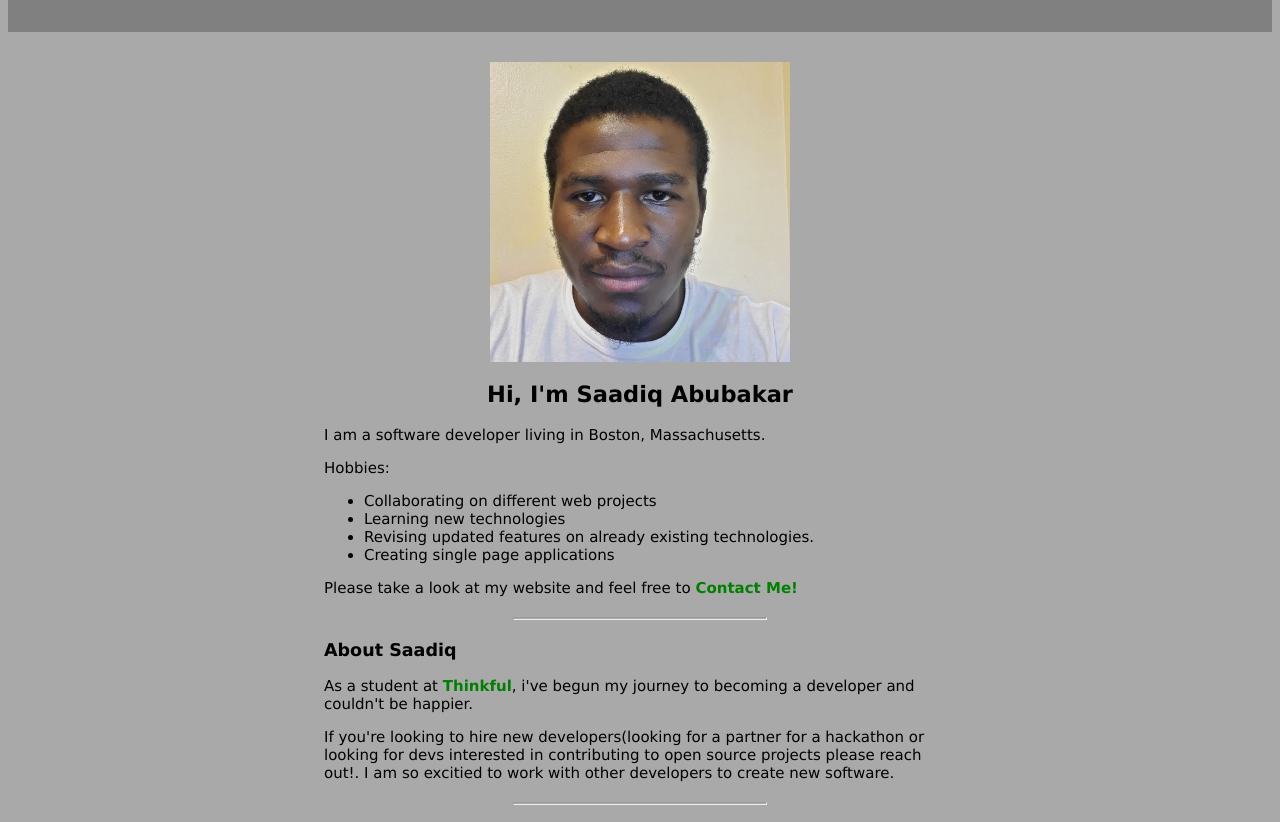
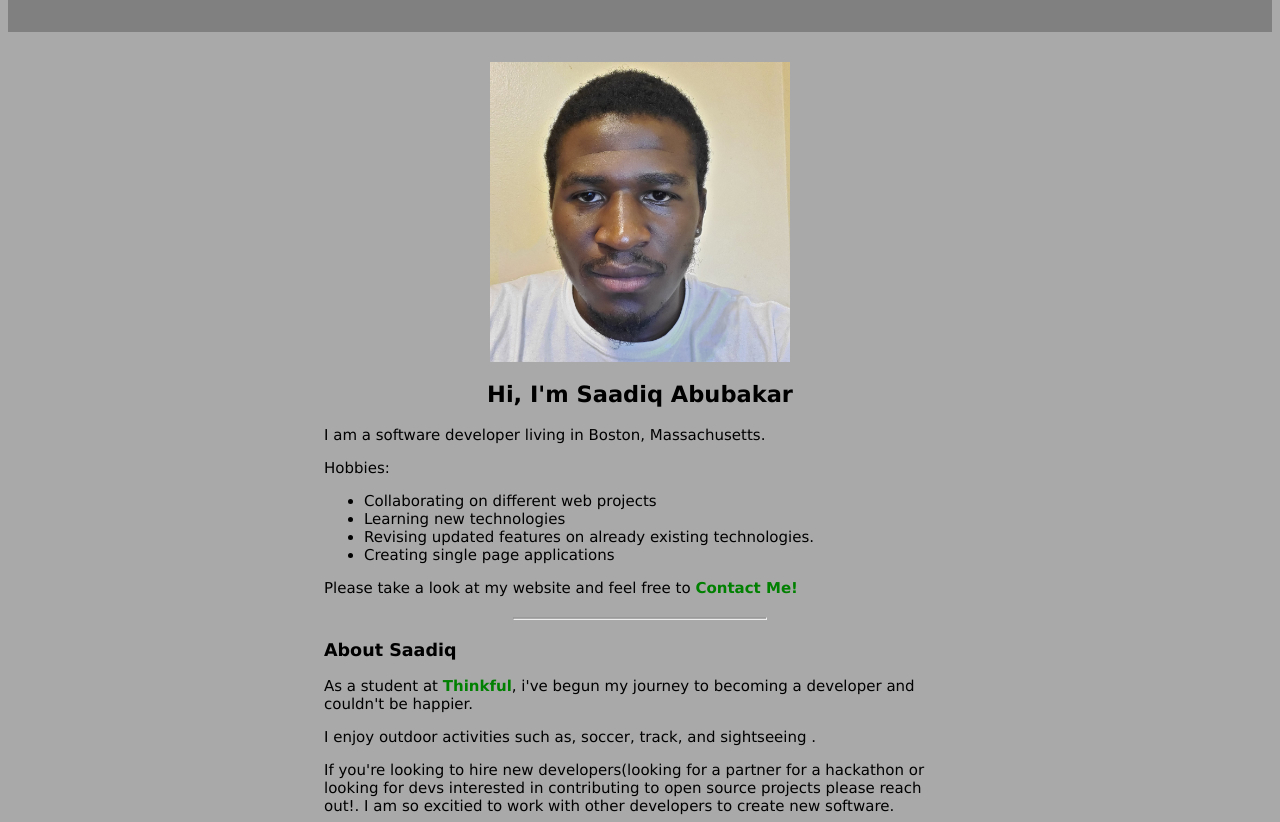
Before and after one commit to Saadiq921/Portfolio1, a plain HTML site: page index.html in a window 1280 px wide. Shown: the part 124-946 px from the top of the page. Drawn offline with Linux system fonts and the light colour scheme; a script that the page names is missing.

Commit message:
update index.html

```diff
--- a/index.html
+++ b/index.html
@@ -1,5 +1,5 @@
 <!DOCTYPE html>
-<html>
+<html lang="en-US">
 
 <head>
   <meta charset="utf-8">
@@ -9,14 +9,18 @@
 </head>
 
 <body>
+    <!-- Top of the page-->
     <header>
         <h1>Saadiq Abubakar</h1>
         <p>Software Developer</p>
     </header>
+  <!-- Body of the page, intoduces author to user-->
     <main>
         <img src="saadiq.jpg" alt="a picture of the author">
+        <!-- Subheading-->
         <h2 class="intro">Hi, I'm Saadiq Abubakar</h2>
         <p>I am a software developer living in Boston, Massachusetts.</p>
+        <!-- Hobbies listed as an unordered list-->
         <p>Hobbies: </p>
         <ul>
           <li>Collaborating on different web projects</li>
@@ -25,22 +29,27 @@
           <li>Creating single page applications</li>
         </ul>
         <p>Please take a look at my website and feel free to <a href="https://www.linkedin.com/in/saadiq921/"><strong>Contact Me!</strong></a></p>
-
+        <!-- Horizontal line which creates a divide between sections of page body-->
         <hr />
+        <article>
               <h3>About Saadiq</h3>
               <p>As a student at <a href="https://www.thinkful.com//getstarted/all-topics-outcomes/?sf_campaign_id=7015b000005Df0DAAS&utm_campaign=7015b0000033JLuAAM&utm_medium=g&utm_content=&utm_term=GGL_Brand_Ex_TRG_Core&utm_source=google&keyword=thinkful&matchtype=e&adgroupid=122825626056&campaignid=13149903078&creativeid=522332184208&keywordid=303219710301&gclid=CjwKCAjwo8-SBhAlEiwAopc9W1DBdHqm43kWqQ58YkRIpjcy4o9M1-cmrIWg4rAUbO5nwVH-dsPKrRoCSecQAvD_BwE"><strong>Thinkful</strong></a>, i've begun my journey to becoming a developer and couldn't be happier. </p>
+              <p>I enjoy outdoor activities such as, soccer, track, and sightseeing .</p>
               <p>If you're looking to hire new developers(looking for a partner for a hackathon or looking for devs interested in contributing to open source projects please reach out!. I am so excitied to work with other developers to create new software.</p>
-
+        </article>
         <hr />
 
           <h3>Contact Saadiq</h3>
           <p>I'd love to hear from you, please feel free to contact or follow me</p>
+          <!-- Ordered list of addresses to a=contact author-->
           <ol>
             <li><a href="https://www.linkedin.com/feed/"><strong>LinkedIn</strong></a></li>
             <li><a href="https://github.com/Saadiq921"><strong>GitHub</strong></a></li>
           </ol>
+            <!-- Map content on page-->
           <iframe src="https://www.google.com/maps/embed?pb=!1m18!1m12!1m3!1d188820.805028954!2d-71.11036723874746!3d42.31426470303984!2m3!1f0!2f0!3f0!3m2!1i1024!2i768!4f13.1!3m3!1m2!1s0x89e3652d0d3d311b%3A0x787cbf240162e8a0!2sBoston%2C%20MA!5e0!3m2!1sen!2sus!4v1649697990272!5m2!1sen!2sus" width="600" height="450" style="border:0;" allowfullscreen="" loading="lazy" referrerpolicy="no-referrer-when-downgrade"></iframe>
     </main>
+    <!-- Bottom/copyright section of page->
   <footer>
     <p class="foot" >©Saadiq Abubakar</p>
   </footer>
```
Lines whose indentation alone changed are shown as unchanged.
